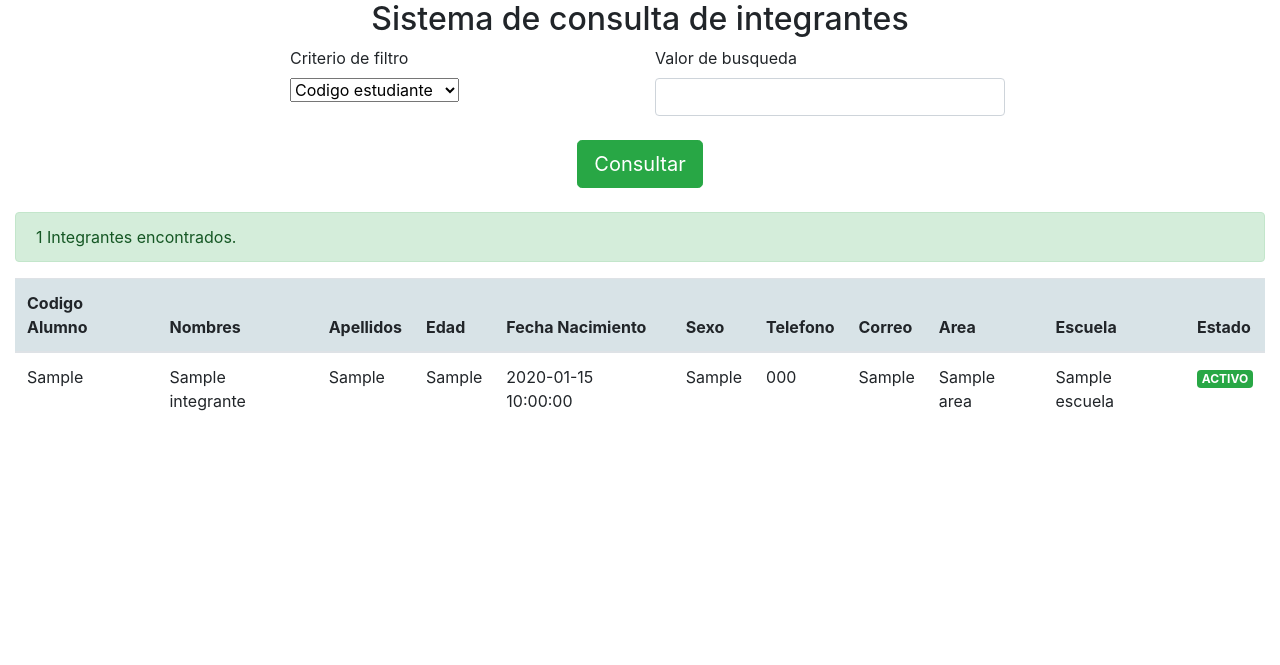
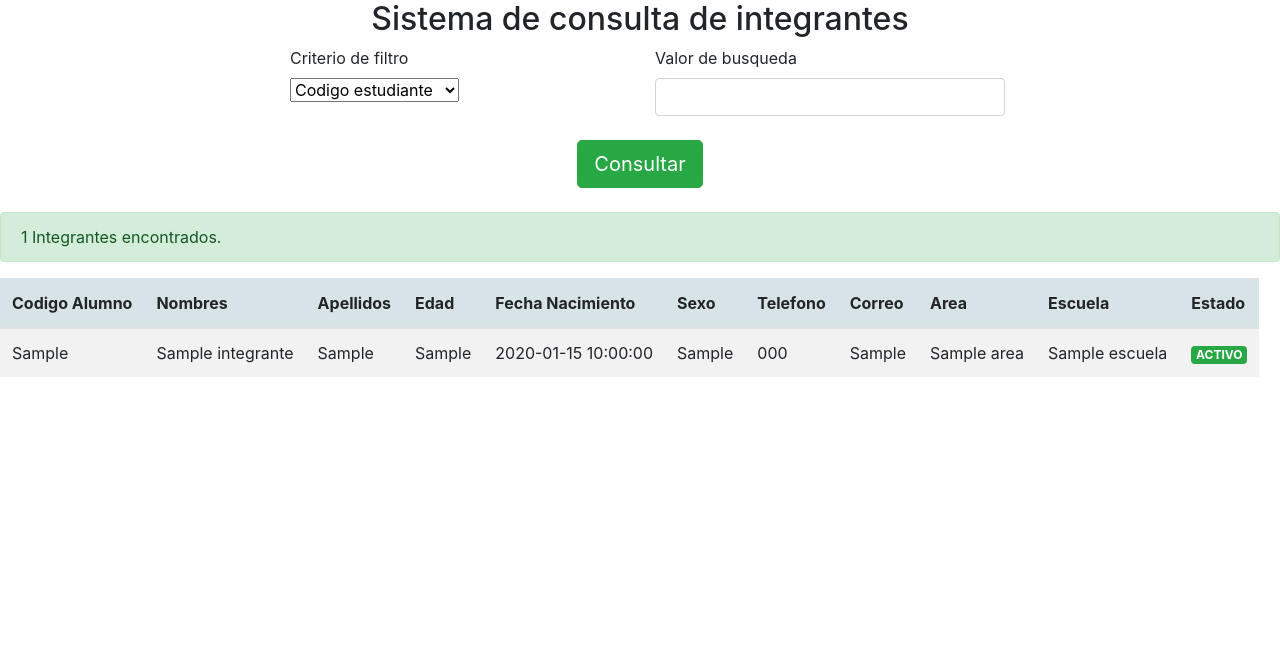
Before and after one commit to Jeffcaco/GDIT, a PHP site: page /Principal/consultar_integrantes.php in a window 1280 px wide. Shown: the part 76-741 px from the top of the page. Run offline with PHP 8.4, Linux system fonts and the light colour scheme; the visitor is signed in with stand-in values (Sample User, id 1); tables that the repository leaves empty or names only in its code hold one stand-in row (values such as "Sample post"); data that the repository does not hold is empty; some libraries are stand-ins or nearby versions.

Commit message:
cambios agregados

```diff
--- a/Principal/actualizar_integrantes.php
+++ b/Principal/actualizar_integrantes.php
@@ -4,6 +4,7 @@
      if(!isset($_SESSION['user'])){
          die("Acceso restringido al sitio");
      }
+        //incluir funciones para procesar la API de resultados
 ?>
 <!doctype html>
 <html lang="es">
--- a/Principal/consultar_integrantes.php
+++ b/Principal/consultar_integrantes.php
@@ -110,8 +110,8 @@
     </form>
     </div>
   <br>
-    <div class="container-fluid">
-    <table class="table">
+    <div class="table-responsive">
+    <table class="table table-striped w-auto ">
    <thead class="table" style="background-color:#D8E3E7">
     <tr>
       <th scope="col">Codigo Alumno</th>
@@ -181,7 +181,7 @@
             $result = mysqli_query($conexion, $sql);
             //cuantos reultados hay en la busqueda
             $num_resultados = mysqli_num_rows($result);
-            echo "<div class='alert alert-success' role='alert'> $num_resultados Integrantes encontrados.</div>";
+            echo "<div class='alert alert-success' role='alert' style='position:relative;'> $num_resultados Integrantes encontrados.</div>";
             //mostrando informacion de los perros y detalle
             for ($i=0; $i <$num_resultados; $i++) {
             $row = mysqli_fetch_array($result);
```
